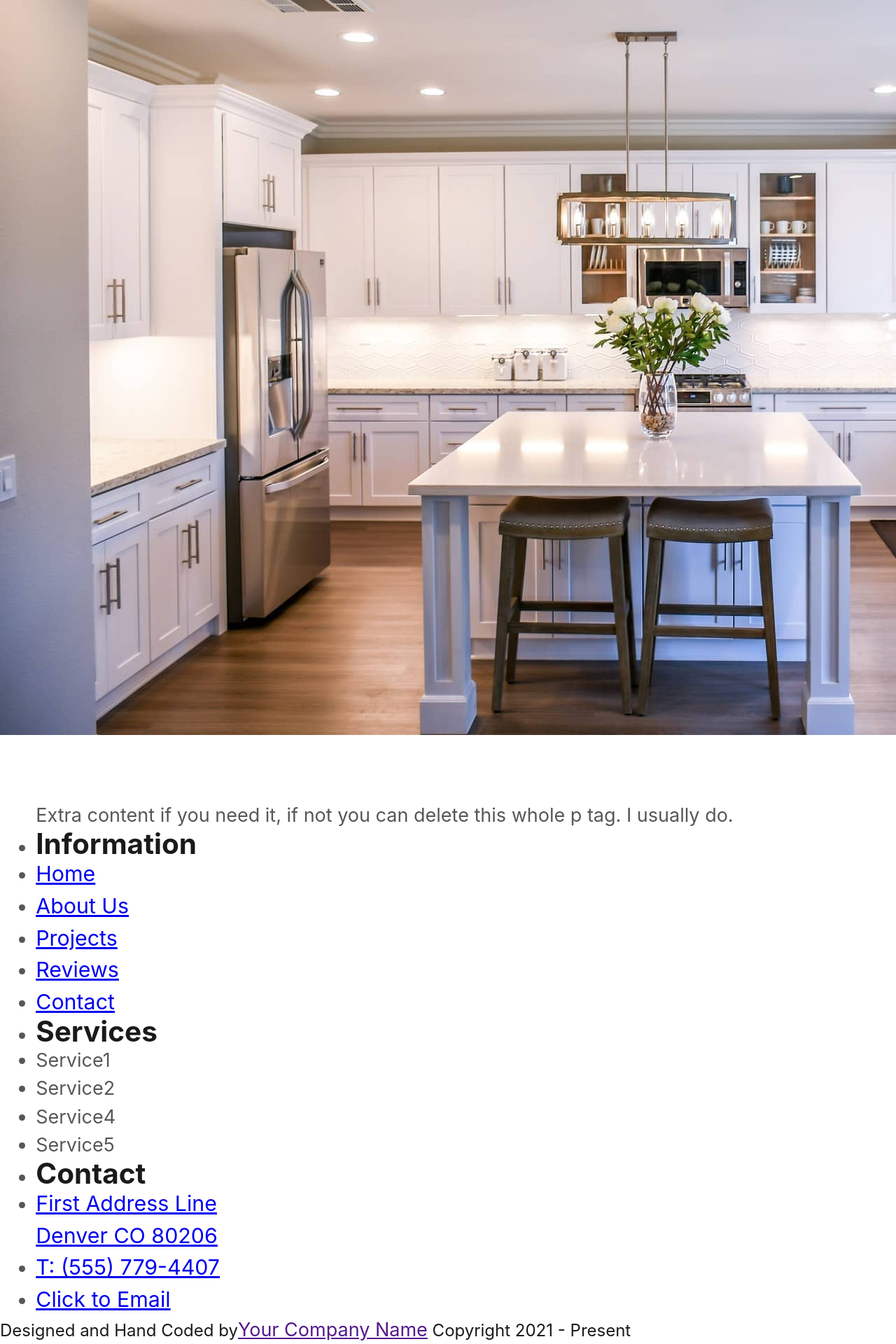
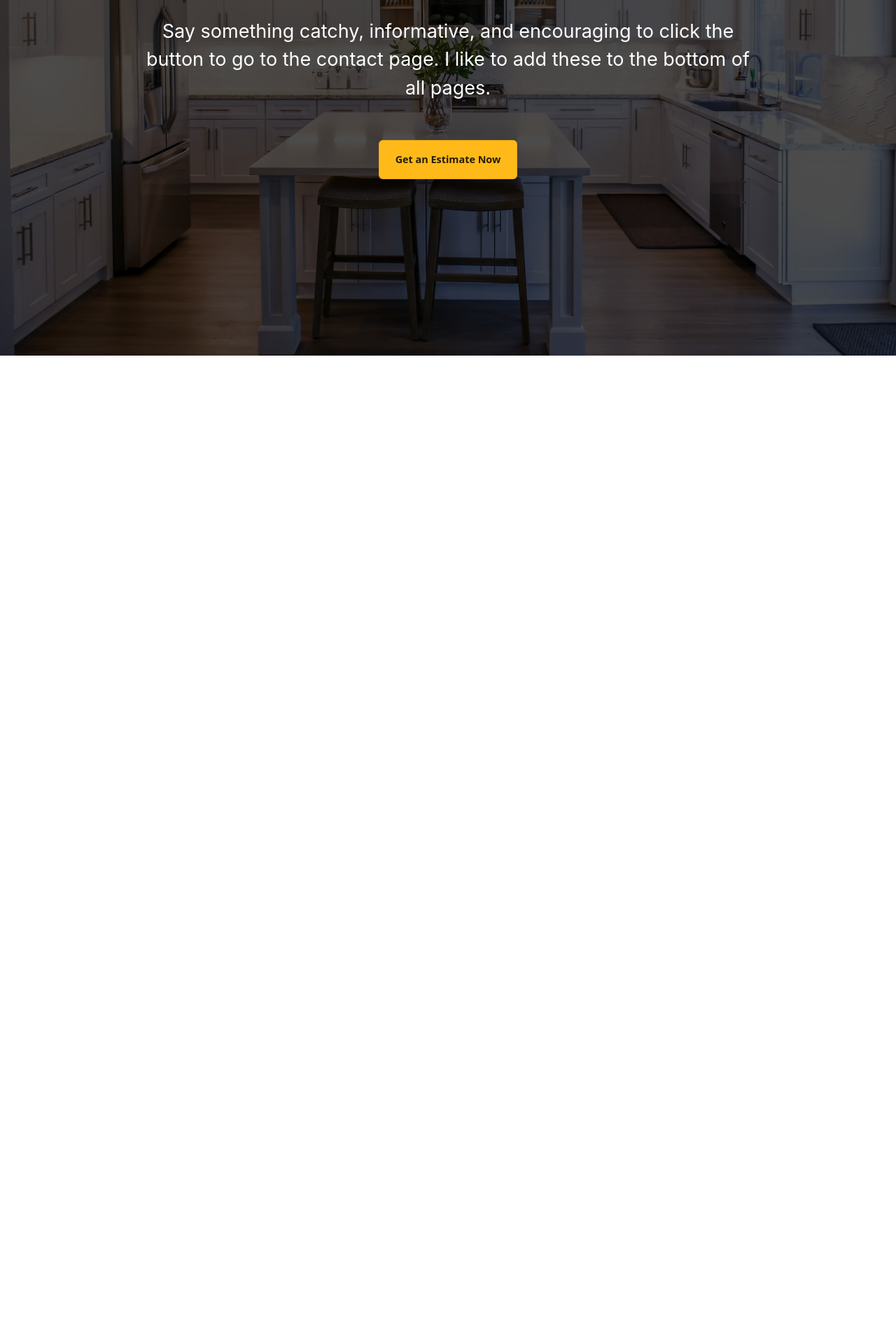
Before and after one commit to Doc1998/template-v1, an Angular app: page / in a window 1280 px wide. Shown: the part 4636-6556 px from the top of the page at 70% size. After the commit the page ends 5144 px from the top, so only its background shows below. Built offline with nearby package versions, Linux system fonts and the light colour scheme.

Commit message:
Update cta.component.html

```diff
--- a/src/app/cta/cta.component.html
+++ b/src/app/cta/cta.component.html
@@ -1,4 +1,4 @@
-<section class="call-to-action">
+<section class="call-to-action" id="cta">
   <div class="container">
     <h2 class="title">
       Get It Done <br />
@@ -16,63 +16,6 @@
       srcset="/assets/images/cabinets2-m.webp"
     />
     <source media="(min-width: 601px)" srcset="/assets/images/cabinets2.jpg" />
-    <img
-      aria-hidden="true"
-      loading="lazy"
-      decoding="async"
-      src="/assets/images/cabinets2.jpg"
-      alt="kitchen cabinets"
-    />
+    <img aria-hidden="true" loading="lazy" decoding="async" src="/images/cabinets2.jpg" alt="kitchen cabinets" width="1920" height="1280">
   </picture>
 </section>
-<section class="footer">
-  <div class="container">
-    <div class="left-section">
-      <a class="logo" href="/index.html"
-        ><img
-          loading="lazy"
-          decoding="async"
-          src="/assets/images/logo-light.png"
-          alt="logo"
-          width="264"
-          height="78"
-      /></a>
-      <p>
-        Extra content if you need it, if not you can delete this whole p tag. I
-        usually do.
-      </p>
-    </div>
-    <div class="right-section">
-      <div class="lists">
-        <ul>
-          <li><h2>Information</h2></li>
-          <li><a href="/index.html">Home</a></li>
-          <li><a href="/about.html">About Us</a></li>
-          <li><a href="/projects.html">Projects</a></li>
-          <li><a href="/testimonials.html">Reviews</a></li>
-          <li><a href="/contact.html">Contact</a></li>
-        </ul>
-        <ul>
-          <li><h2>Services</h2></li>
-          <li>Service1</li>
-          <li>Service2</li>
-          <li>Service4</li>
-          <li>Service5</li>
-        </ul>
-        <ul>
-          <li><h2>Contact</h2></li>
-          <li>
-            <a href="/contact.html">First Address Line<br />Denver CO 80206</a>
-          </li>
-          <li><a href="tel:555-779-4407">T: (555) 779-4407</a></li>
-          <li><a href="mailto:email@email.com">Click to Email</a></li>
-        </ul>
-      </div>
-    </div>
-  </div>
-  <div class="credit">
-    <span>Designed and Hand Coded by</span>
-    <a href="" target="_blank" rel="noopener">Your Company Name</a>
-    <span class="copyright"> Copyright 2021 - Present</span>
-  </div>
-</section>
```
